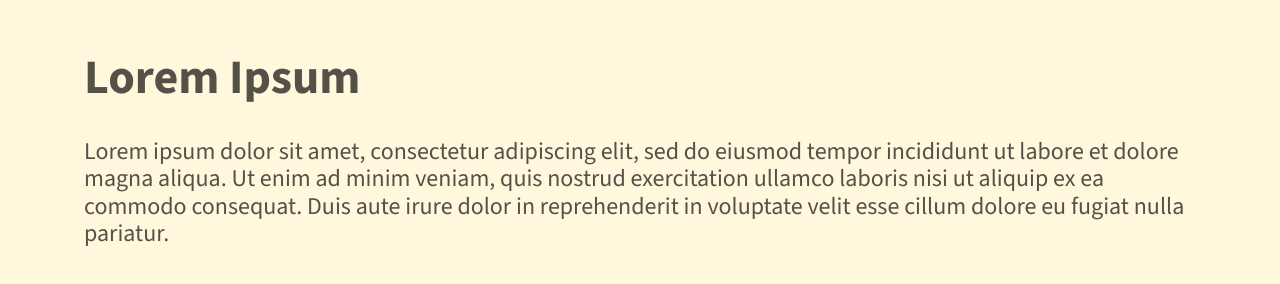
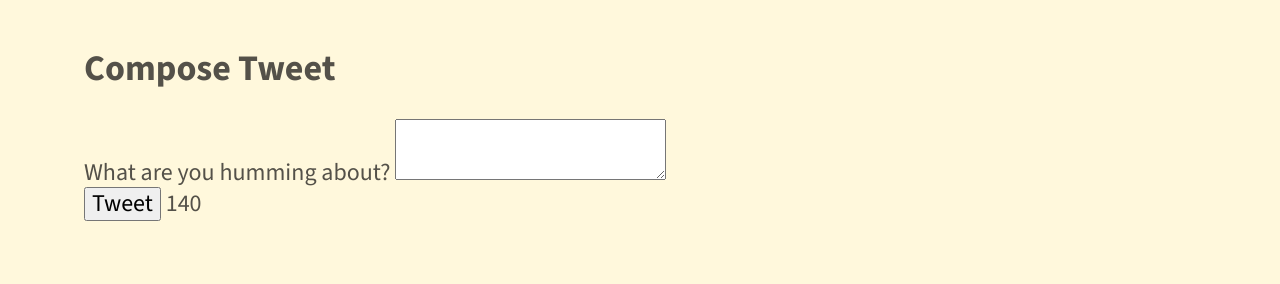
Before and after one commit to bendhallam/tweeter, a website: page public/index.html in a window 1280 px wide. Shown: the part 522-806 px from the top of the page. Drawn offline with nearby package versions, Linux system fonts and the light colour scheme.

Commit message:
added tweet form

```diff
--- a/public/index.html
+++ b/public/index.html
@@ -44,8 +44,17 @@
       </div>
     </header>
     <main class="container">
-      <h1>Lorem Ipsum</h1>
-      <p>Lorem ipsum dolor sit amet, consectetur adipiscing elit, sed do eiusmod tempor incididunt ut labore et dolore magna aliqua. Ut enim ad minim veniam, quis nostrud exercitation ullamco laboris nisi ut aliquip ex ea commodo consequat. Duis aute irure dolor in reprehenderit in voluptate velit esse cillum dolore eu fugiat nulla pariatur.</p>
+      <section class="new-tweet">
+        <h2>Compose Tweet</h2>
+        <form>
+          <label for="tweet-text">What are you humming about?</label>
+          <textarea name="text" id="tweet-text"></textarea>
+          <div>
+            <button type="submit">Tweet</button>
+            <output name="counter" class="counter" for="tweet-text">140</output>
+          </div>
+        </form>
+      </section>
   </main>
   </div>
   </body>
--- a/public/styles/layout.css
+++ b/public/styles/layout.css
@@ -33,7 +33,7 @@ body {
 /* Style the main element */
 main {
   color: #545149;
-  background-color: cornsilk;
+  background-color: inherit;
   width: 90%;
   margin: 0 auto; /* Center align horizontally */
   padding: 20px; /* Optional padding for content spacing */
--- a/server/data-files/initial-tweets.json
+++ b/server/data-files/initial-tweets.json
@@ -8,7 +8,7 @@
     "content": {
       "text": "If I have seen further it is by standing on the shoulders of giants"
     },
-    "created_at": 1722630013465
+    "created_at": 1722632606256
   },
   {
     "user": {
@@ -19,6 +19,6 @@
     "content": {
       "text": "Je pense , donc je suis"
     },
-    "created_at": 1722716413465
+    "created_at": 1722719006256
   }
 ]
```
